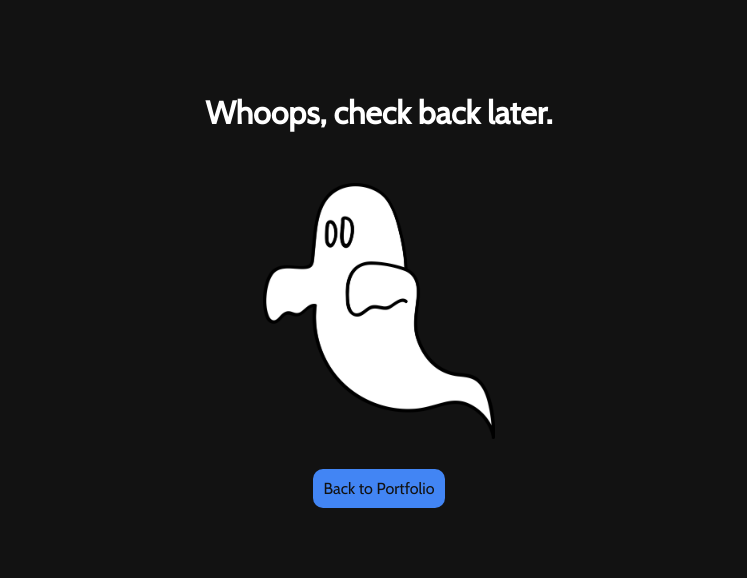
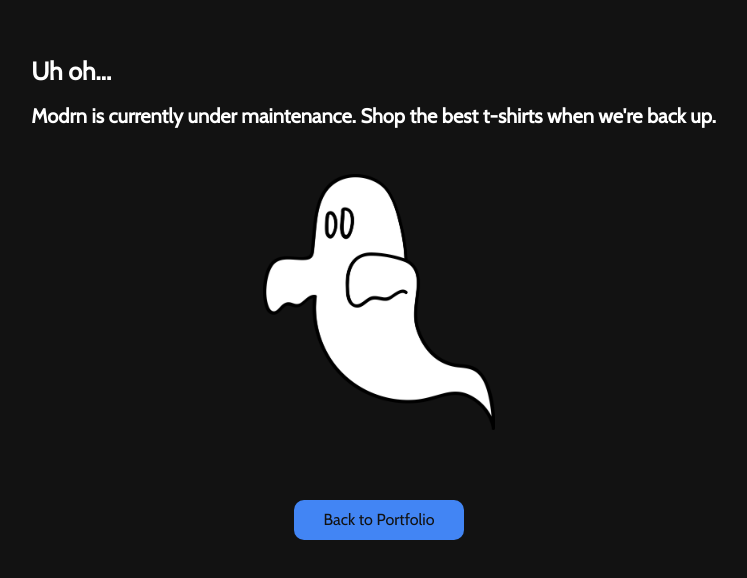
Before and after one commit to Gage-Dev/Modrn, a plain HTML site: page index.html in a window 1280 px wide. Shown: the part 110-688 px from the top of the page, without its empty margins (261-1008 px from the left). Drawn offline with nearby package versions, Linux system fonts and the light colour scheme.

Commit message:
error message update

```diff
--- a/index.css
+++ b/index.css
@@ -13,13 +13,24 @@ body, html {
 
   h1 {
     color: #fff;
-}
+    font-size: 25px;
+    width: 60%;
+    text-align: left;
+    margin-bottom: 1px;
+  }
+
+  h2 {
+    color: #fff;
+    font-size: 20px;
+    width: 60%;
+    text-align: left;
+  }
 
   .ghost {
     width: 20%;
     margin-top: 30px;
     margin-bottom: 30px;
-}
+  }
 
   .container {
     text-align: center;
@@ -31,6 +42,9 @@ body, html {
   .button {
     background-color: #fff;
     color:rgb(18, 18, 18);
+    margin-top: 40px;
+    width: 150px;
+    height: 20px;
     padding: 10px;
     border-radius: 10px;
     text-decoration: none;
--- a/index.html
+++ b/index.html
@@ -9,7 +9,8 @@
 </head>
 <body>
     <div class="container">
-        <h1>Whoops, check back later.</h1>
+        <h1>Uh oh...</h1>
+        <h2>Modrn is currently under maintenance. Shop the best t-shirts when we're back up.</h2>
         <img class="ghost" src="/Assets/ghosts-1775548_1280.png">
         <a class="button" href="https://gagebc.netlify.app">Back to Portfolio</a>
     </div>
```
